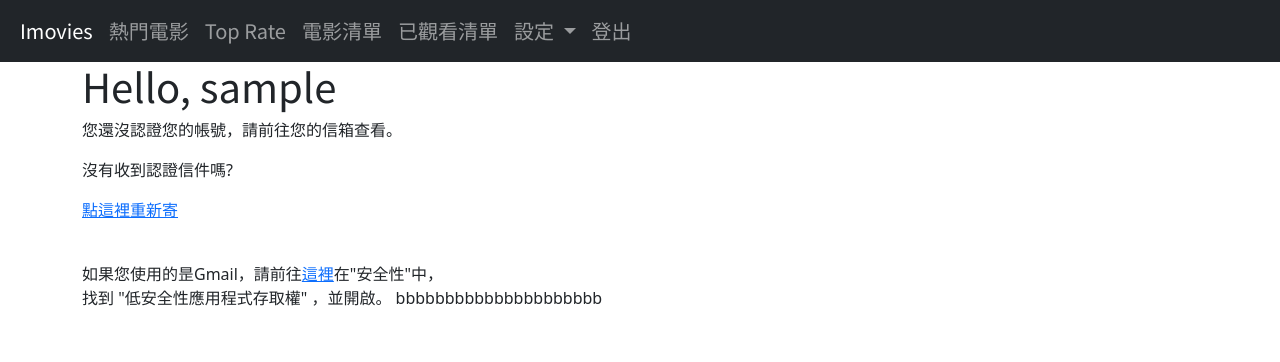
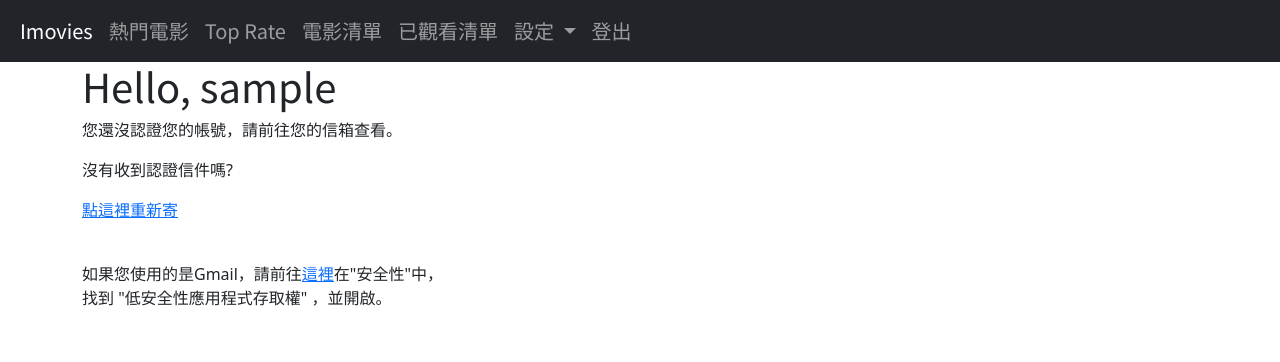
Before and after one commit to weijay0804/Flask-Imovies, a Flask app: page /auth/unconfirmed in a window 1280 px wide. Shown: the top 362 px of the page. Run offline with Flask 2, Linux system fonts and the light colour scheme; the visitor is signed in with stand-in values (Sample User, id 1); data comes from the database, SQL or seed files in the repository; some libraries are stand-ins or nearby versions.

Commit message:
測試結束

```diff
--- a/app/templates/auth/unconfirmed.html
+++ b/app/templates/auth/unconfirmed.html
@@ -15,7 +15,6 @@
         <br>
         <p>如果您使用的昰Gmail，請前往<a href="https://myaccount.google.com">這裡</a>在"安全性"中，
             <br>找到 "低安全性應用程式存取權" ，並開啟。
-            bbbbbbbbbbbbbbbbbbbbb
         </p>
     </div>
 {% endblock page_content %}
```
